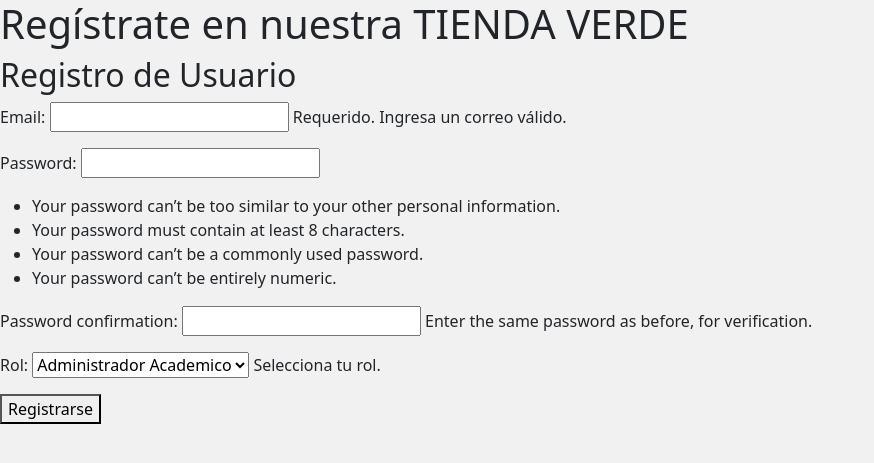
After one commit to Gabriel-Viteri/EduPlanner, a Django app: page /registrar/ in a window 1280 px wide. The commit adds this page. Shown: the top 463 px of the page, without its empty margins (0-874 px from the left). Run offline with Django 5.2, Linux system fonts and the light colour scheme; some libraries are stand-ins or nearby versions.

Commit message:
creacion de inicio y registro de usuario

```diff
--- a/EduPlanner/EduPlanner/urls.py
+++ b/EduPlanner/EduPlanner/urls.py
@@ -24,5 +24,6 @@ urlpatterns = [
     path('',home, name='home'),
     path('feriados/',feriados, name='feriados'),
     path('eventos/',eventos, name='eventos'),
-
+    path("inicioSesion/",iniciarSesion,name="iniciarSesion"),
+    path("registrar/",registrarse,name="registrarse"),
 ]
--- /dev/null
+++ b/EduPlanner/core/creds.py
@@ -0,0 +1 @@
+api_key= "7cG0T4nfZHAs2cNE88dEm3Igh1KDkC6Z"
--- /dev/null
+++ b/EduPlanner/core/forms.py
@@ -0,0 +1,45 @@
+from django import forms
+from django.contrib.auth.models import User, Group
+from django.contrib.auth.forms import UserCreationForm
+from django.core.exceptions import ValidationError
+from django.contrib.auth import authenticate
+ROLES = [
+    ('Administrador Academico', 'Administrador Academico'),
+]
+
+class FormularioRegistro(UserCreationForm):
+    email = forms.EmailField(required=True, help_text="Requerido. Ingresa un correo válido.")
+    rol = forms.ChoiceField(choices=ROLES, required=True, help_text="Selecciona tu rol.")
+
+    class Meta:
+        model = User
+        fields = ['email', 'password1', 'password2', 'rol']
+
+    def clean_email(self):
+        email = self.cleaned_data.get('email')
+        if User.objects.filter(email=email).exists():
+            raise ValidationError("Este correo electrónico ya está registrado.")
+        return email
+
+    def save(self, commit=True):
+        user = super().save(commit=False)
+        user.email = self.cleaned_data['email']
+        user.username = self.cleaned_data['email']  # Asignar el correo como username (aunque no se usará en el formulario)
+        if commit:
+            user.save()
+            # Asignar el grupo basado en la elección del usuario
+            rol_seleccionado = self.cleaned_data['rol']
+            grupo, created = Group.objects.get_or_create(name=rol_seleccionado)
+            user.groups.add(grupo)
+        return user
+class FormularioInicioSesion(forms.Form):
+    email = forms.EmailField()
+    password = forms.CharField(widget=forms.PasswordInput)
+
+    def clean(self):
+        email = self.cleaned_data.get('email')
+        password = self.cleaned_data.get('password')
+        user = authenticate(username=email, password=password)
+        if not user:
+            raise forms.ValidationError("Correo o contraseña incorrectos")
+        return self.cleaned_data
--- a/EduPlanner/core/templates/core/base.html
+++ b/EduPlanner/core/templates/core/base.html
@@ -52,10 +52,10 @@
                 </a>
                 <ul class="dropdown-menu">
                   <li>
-                    <a class="dropdown-item" href="">Iniciar Sesión</a>
+                    <a class="dropdown-item" href={% url 'iniciarSesion' %}>Iniciar Sesión</a>
                   </li>
                   <li>
-                    <a class="dropdown-item" href="">Registrarse</a>
+                    <a class="dropdown-item" href="{% url 'registrarse' %}">Registrarse</a>
                   </li>
                   <li>
                     <a class="dropdown-item" href="">Cerrar Sesión</a>
--- /dev/null
+++ b/EduPlanner/core/templates/core/registrarse.html
@@ -0,0 +1,23 @@
+{% load static %}
+<!DOCTYPE html>
+<html lang="en">
+<head>
+    <meta charset="UTF-8">
+    <meta name="viewport" content="width=device-width, initial-scale=1.0">
+    <title>Registro de Usuario</title>
+    <link rel="stylesheet" href="{% static 'core/css/bootstrap.css' %}" />
+    <link rel="stylesheet" href="{% static 'core/css/estilos.css' %}" />
+</head>
+<body>
+    <div id="registro-container">
+        <h1>Regístrate en nuestra TIENDA VERDE</h1>
+        <h2>Registro de Usuario</h2>
+        <form method="post">
+            {% csrf_token %}
+            {{ form.as_p }}
+            <button type="submit">Registrarse</button>
+        </form>
+    </div>
+    <script src="{% static 'core/js/bootstrap.bundle.js' %}"></script>
+</body>
+</html>
--- a/EduPlanner/core/views.py
+++ b/EduPlanner/core/views.py
@@ -1,6 +1,10 @@
-from django.shortcuts import render
+from django.shortcuts import render,redirect
 from .models import Feriado , Evento
-from creds import api_key
+from .creds import api_key
+from django.contrib.auth import login
+from django.contrib import messages
+from .forms import FormularioInicioSesion,FormularioRegistro
+from django.contrib.auth import authenticate
 import requests
 from django.contrib.auth.decorators import login_required
 # Create your views here.
@@ -49,3 +53,28 @@ def eventos(request):
         "titulo": titulo
     }
     return render(request,'core/eventos.html', data)
+def registrarse(request):
+    if request.method == 'POST':
+        form = FormularioRegistro(request.POST)
+        if form.is_valid():
+            user = form.save()
+            login(request, user)
+            return redirect('home')
+    else:
+        form = FormularioRegistro()
+    return render(request, 'core/registrarse.html', {'form': form})
+def iniciarSesion(request):
+    if request.method == 'POST':
+        form = FormularioInicioSesion(request.POST)
+        if form.is_valid():
+            email = form.cleaned_data['email']
+            password = form.cleaned_data['password']
+            user = authenticate(request, username=email, password=password)
+            if user is not None:
+                login(request, user)
+                return redirect('home')
+            else:
+                messages.error(request, "Correo o contraseña incorrectos")
+    else:
+        form = FormularioInicioSesion()
+    return render(request, 'core/inicioSesion.html', {'form': form})
```
Also changed, not shown: EduPlanner/core/templates/core/inicioSesion.html (added, +32 -0 lines).
